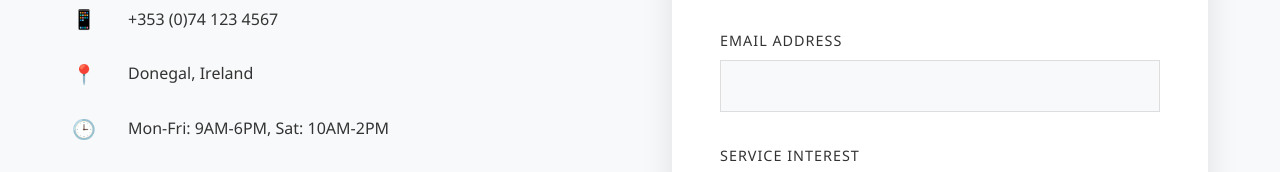
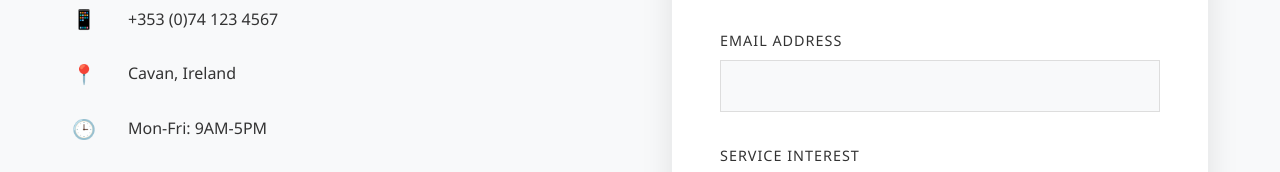
Before and after one commit to Justyoureverydaynormalguybob/alicia-treanor-nutrition, a plain HTML site: page index.html in a window 1280 px wide. Shown: the part 4100-4272 px from the top of the page. Drawn offline with Linux system fonts and the light colour scheme.

Commit message:
changed contact details

```diff
--- a/index.html
+++ b/index.html
@@ -882,11 +882,11 @@
                     </div>
                     <div class="contact-item">
                         <span class="contact-icon">📍</span>
-                        <span>Donegal, Ireland</span>
+                        <span>Cavan, Ireland</span>
                     </div>
                     <div class="contact-item">
                         <span class="contact-icon">🕒</span>
-                        <span>Mon-Fri: 9AM-6PM, Sat: 10AM-2PM</span>
+                        <span>Mon-Fri: 9AM-5PM</span>
                     </div>
                 </div>
 
```
